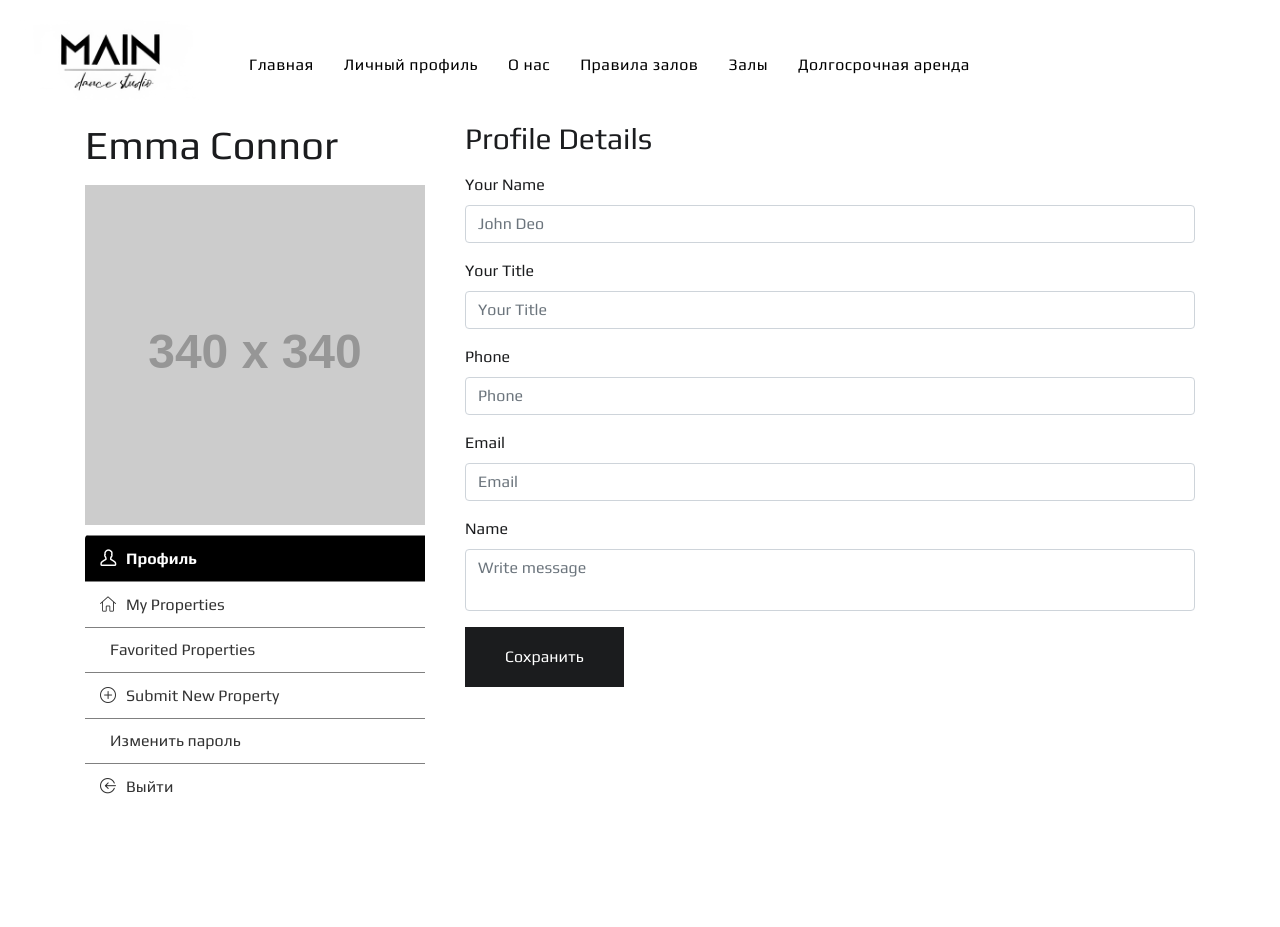
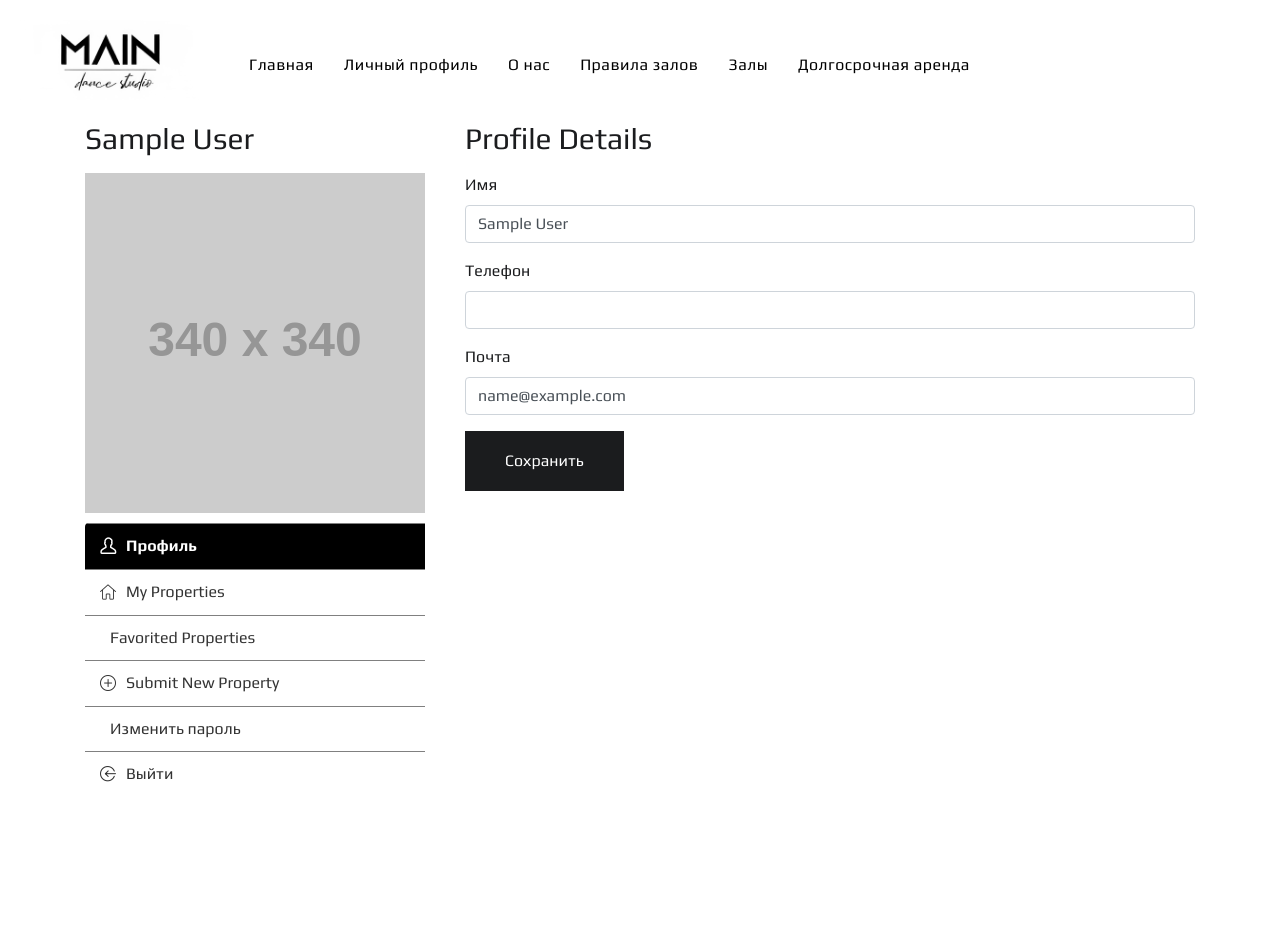
Before and after one commit to XopK/vse-zaly, a Laravel app: page /profile in a window 1280 px wide. Shown: the top 927 px of the page. Run offline with Laravel 10, Linux system fonts and the light colour scheme; the visitor is signed in with stand-in values (Sample User, id 1); some libraries are stand-ins or nearby versions; some web fonts are replaced.

Commit message:
update user

```diff
--- a/resources/views/profile.blade.php
+++ b/resources/views/profile.blade.php
@@ -65,7 +65,7 @@
                     <div class="user-profile-box mrb">
                         <!--header -->
                         <div class="header clearfix">
-                            <h2>Emma Connor</h2>
+                            <h3>{{ Auth::user()->name }}</h3>
                             <img src="https://placehold.co/340x340" alt="avatar" class="img-fluid profile-img">
                         </div>
                         <!-- Detail -->
@@ -109,38 +109,28 @@
                 <div class="col-lg-8 col-md-12 col-sm-12">
                     <div class="my-address contact-2">
                         <h3 class="heading-3">Profile Details</h3>
-                        <form action="#" method="POST" enctype="multipart/form-data">
+                        <form action="{{ route('update_personal_data') }}" method="POST" enctype="multipart/form-data">
+                            @csrf
                             <div class="row">
                                 <div class="col-lg-12 ">
                                     <div class="form-group name">
-                                        <label>Your Name</label>
+                                        <label>Имя</label>
                                         <input type="text" name="name" class="form-control"
-                                            placeholder="John Deo">
-                                    </div>
-                                </div>
-                                <div class="col-lg-12">
-                                    <div class="form-group email">
-                                        <label>Your Title</label>
-                                        <input type="text" name="title" class="form-control"
-                                            placeholder="Your Title">
+                                            value="{{ Auth::user()->name }}">
                                     </div>
                                 </div>
                                 <div class="col-lg-12 ">
                                     <div class="form-group subject">
-                                        <label>Phone</label>
-                                        <input type="text" name="phone" class="form-control" placeholder="Phone">
+                                        <label>Телефон</label>
+                                        <input type="text" name="phone" class="form-control"
+                                            value="{{ Auth::user()->phone }}">
                                     </div>
                                 </div>
                                 <div class="col-lg-12 ">
                                     <div class="form-group number">
-                                        <label>Email</label>
-                                        <input type="email" name="email" class="form-control" placeholder="Email">
-                                    </div>
-                                </div>
-                                <div class="col-lg-12">
-                                    <div class="form-group message">
-                                        <label>Name</label>
-                                        <textarea class="form-control" name="message" placeholder="Write message"></textarea>
+                                        <label>Почта</label>
+                                        <input type="email" name="email" class="form-control"
+                                            value="{{ Auth::user()->email }}">
                                     </div>
                                 </div>
                                 <div class="col-lg-12">
--- a/routes/web.php
+++ b/routes/web.php
@@ -1,6 +1,7 @@
 <?php
 
 use App\Http\Controllers\AuthController;
+use App\Http\Controllers\UserController;
 use Illuminate\Support\Facades\Auth;
 use Illuminate\Support\Facades\Route;
 
@@ -52,3 +53,5 @@ Route::post('/sign_up', [AuthController::class, 'sign_up'])->name('signup');
 Route::get('/logout', [AuthController::class, 'logout'])->name('logout');
 
 Route::post('/sign_in', [AuthController::class, 'sign_in'])->name('signin');
+
+Route::post('/update_personal', [UserController::class, 'update_data'])->name('update_personal_data');
```
Also changed, not shown: app/Http/Controllers/UserController.php (added, +34 -0 lines).
